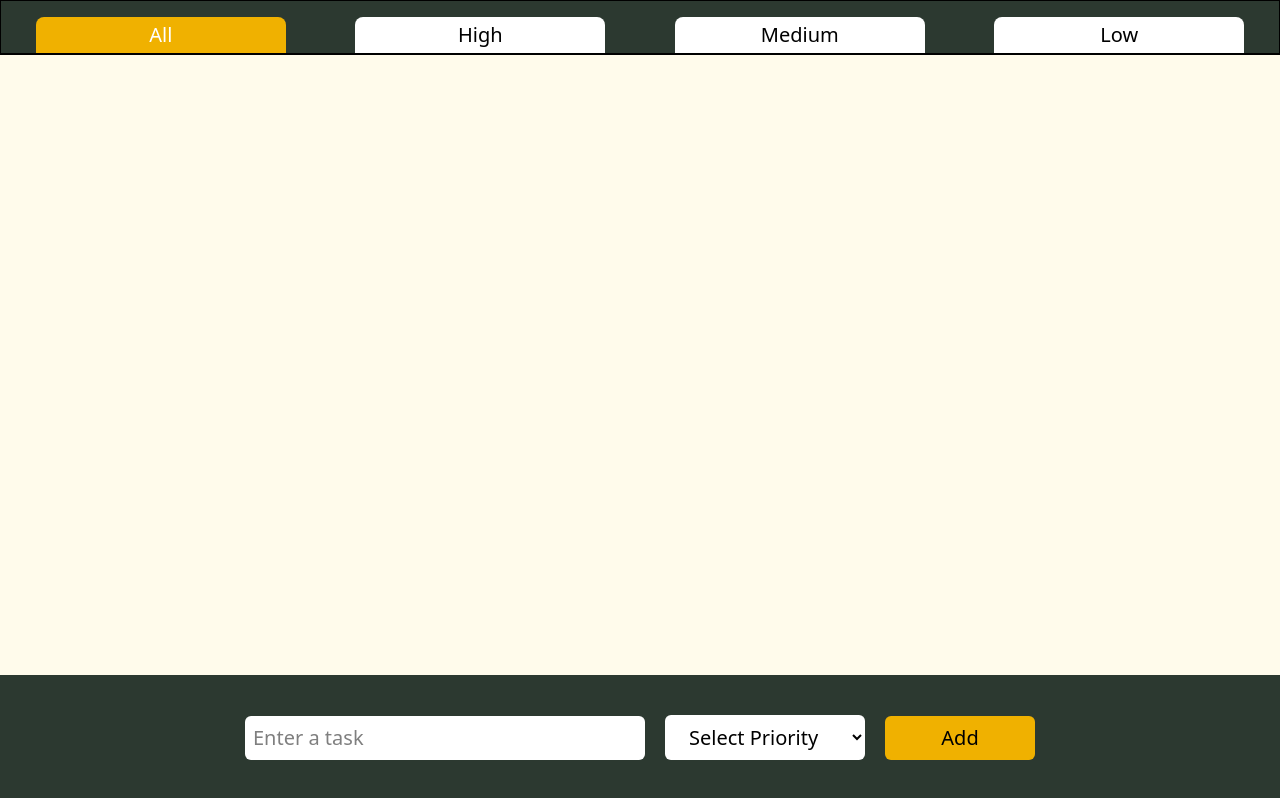
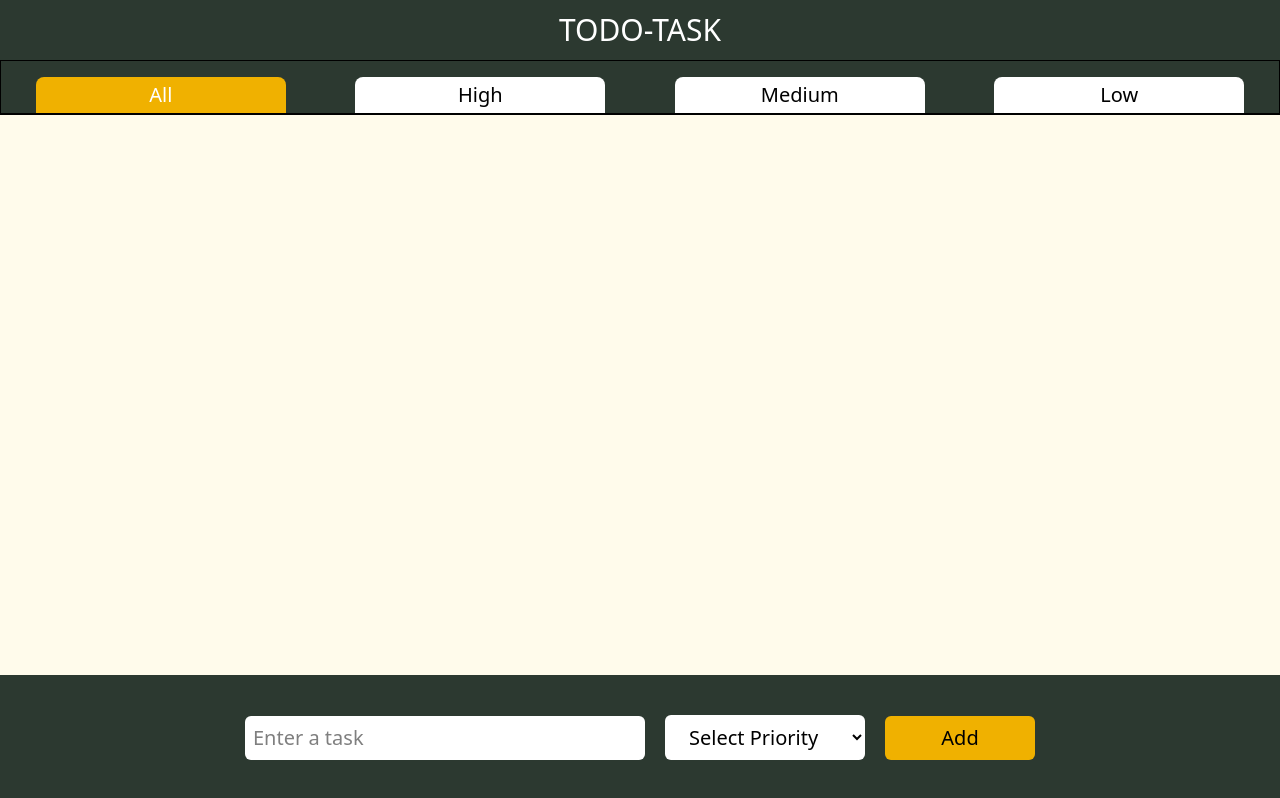
Before and after one commit to ritikshaingle-9/Todo-app, a React (Vite) app: page / in a window 1280 px wide. Built offline with nearby package versions, Linux system fonts and the light colour scheme.

Commit message:
header added

```diff
--- a/src/App.jsx
+++ b/src/App.jsx
@@ -30,6 +30,7 @@ function App() {
 
   return (
     <div className='bg-amber-50 min-h-screen'>
+      <h1 className='text-center text-3xl py-3 text-white bg-[#2C3930]'>TODO-TASK</h1>
       <div className='flex justify-around border border-b-2 bg-[#2C3930] pt-4'>
         {["All", "High", "Medium", "Low"].map((tab, i) => {
           return (
```
